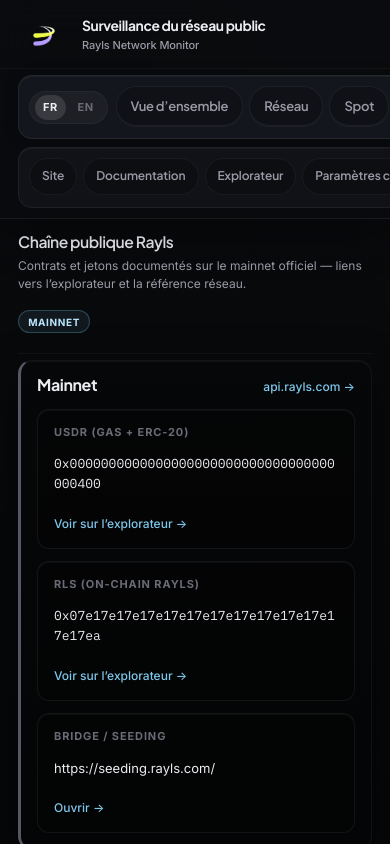
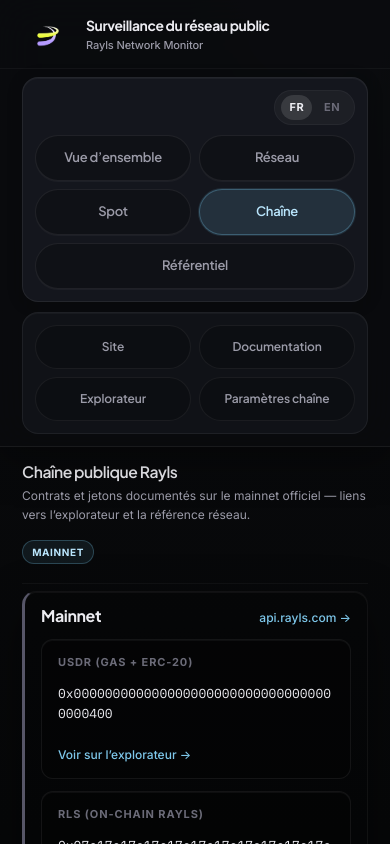
Before and after one commit to StrainUS/DashboardRayls, a React (Vite) app: page /chaine in a window 390 px wide. Shown: the top 844 px of the page. Built offline with nearby package versions, Linux system fonts and the light colour scheme; no server answers.

Commit message:
style: navigation mobile en grille et aération page Réseau
Grille 2 cols sans scroll horizontal, 5e lien pleine largeur, marges 22px ;
contrôle live en colonne et KPI plus lisibles sous 640px.

```diff
--- a/src/styles/pages.css
+++ b/src/styles/pages.css
@@ -562,15 +562,15 @@
 
 @media (max-width: 720px) {
   .site-header__toolbar {
-    padding-top: 6px;
-    padding-bottom: 10px;
+    padding-top: 8px;
+    padding-bottom: 12px;
   }
 
   .site-header__nav-rail {
     width: 100%;
     flex-direction: column;
     align-items: stretch;
-    gap: 8px;
+    gap: 10px;
     padding: 0;
     border-radius: 0;
     background: transparent;
@@ -579,55 +579,53 @@
   }
 
   .site-header__nav-group--primary {
-    flex-wrap: nowrap;
-    align-items: center;
-    gap: 8px;
-    padding: 8px 10px;
-    border-radius: 14px;
+    flex-direction: column;
+    align-items: stretch;
+    gap: 10px;
+    padding: 12px 12px;
+    border-radius: 16px;
     background: var(--surface);
     border: 1px solid var(--border);
     box-shadow: var(--panel-inset-highlight), 0 2px 16px rgba(0, 0, 0, 0.18);
   }
 
-  .site-header__lang {
+  .site-header__nav-group--primary .site-header__lang {
+    align-self: flex-end;
     margin-right: 0;
-    flex-shrink: 0;
-    padding: 3px 5px;
+    padding: 4px 6px;
   }
 
   .site-header__nav-pages {
-    flex: 1;
-    flex-wrap: nowrap;
-    overflow-x: auto;
-    overflow-y: hidden;
-    gap: 6px;
-    padding: 2px 4px 4px 0;
-    margin-right: -4px;
-    -webkit-overflow-scrolling: touch;
-    overscroll-behavior-x: contain;
-    scrollbar-width: none;
-    mask-image: linear-gradient(
-      to right,
-      black 0,
-      black calc(100% - 14px),
-      transparent 100%
-    );
-  }
-
-  .site-header__nav-pages::-webkit-scrollbar {
-    display: none;
-    height: 0;
+    display: grid;
+    grid-template-columns: repeat(2, minmax(0, 1fr));
+    gap: 8px;
+    width: 100%;
+    flex: none;
+    overflow: visible;
+    padding: 0;
+    margin: 0;
+    mask-image: none;
+    -webkit-mask-image: none;
   }
 
   .site-header__nav-pages .site-pill-link {
-    flex: 0 0 auto;
+    width: 100%;
+    min-height: 46px;
+    justify-content: center;
+    text-align: center;
     font-size: 13px;
     font-weight: 600;
     letter-spacing: -0.02em;
-    padding: 9px 14px;
-    border: 1px solid rgba(255, 255, 255, 0.06);
-    background: rgba(0, 0, 0, 0.2);
+    line-height: 1.2;
+    white-space: normal;
+    padding: 10px 12px;
+    border: 1px solid rgba(255, 255, 255, 0.07);
+    background: rgba(0, 0, 0, 0.22);
     box-shadow: 0 1px 0 rgba(255, 255, 255, 0.04);
+  }
+
+  .site-header__nav-pages .site-pill-link:last-child:nth-child(odd) {
+    grid-column: 1 / -1;
   }
 
   .site-header__nav-pages .site-pill-link--active {
@@ -641,47 +639,39 @@
   }
 
   .site-header__nav-group--secondary {
-    flex-direction: column;
-    align-items: stretch;
-    padding: 8px 10px;
-    border-radius: 14px;
+    padding: 12px 12px;
+    border-radius: 16px;
     background: rgba(18, 20, 26, 0.92);
     border: 1px solid rgba(255, 255, 255, 0.06);
     box-shadow: inset 0 1px 0 rgba(255, 255, 255, 0.035);
   }
 
   .site-header__nav-ext {
-    flex-wrap: nowrap;
-    overflow-x: auto;
-    overflow-y: hidden;
-    gap: 6px;
-    padding: 2px 4px 4px 0;
-    margin-right: -4px;
-    -webkit-overflow-scrolling: touch;
-    overscroll-behavior-x: contain;
-    scrollbar-width: none;
-    mask-image: linear-gradient(
-      to right,
-      black 0,
-      black calc(100% - 14px),
-      transparent 100%
-    );
-  }
-
-  .site-header__nav-ext::-webkit-scrollbar {
-    display: none;
-    height: 0;
+    display: grid;
+    grid-template-columns: repeat(2, minmax(0, 1fr));
+    gap: 8px;
+    width: 100%;
+    overflow: visible;
+    padding: 0;
+    margin: 0;
+    mask-image: none;
+    -webkit-mask-image: none;
   }
 
   .site-header__nav-ext .site-pill-link {
-    flex: 0 0 auto;
+    width: 100%;
+    min-height: 44px;
+    justify-content: center;
+    text-align: center;
     font-size: 12px;
     font-weight: 600;
-    padding: 8px 12px;
+    line-height: 1.2;
+    white-space: normal;
+    padding: 10px 10px;
     opacity: 1;
     color: var(--muted);
-    border: 1px solid rgba(255, 255, 255, 0.05);
-    background: rgba(0, 0, 0, 0.18);
+    border: 1px solid rgba(255, 255, 255, 0.06);
+    background: rgba(0, 0, 0, 0.2);
   }
 
   .site-header__nav-ext .site-pill-link:hover {
@@ -693,8 +683,8 @@
 @media (max-width: 520px) {
   .site-header__inner {
     padding: 12px 0 8px;
-    padding-left: calc(18px + env(safe-area-inset-left, 0px));
-    padding-right: calc(18px + env(safe-area-inset-right, 0px));
+    padding-left: calc(22px + env(safe-area-inset-left, 0px));
+    padding-right: calc(22px + env(safe-area-inset-right, 0px));
     gap: 12px 14px;
   }
 
@@ -732,9 +722,9 @@
   }
 
   .site-header__toolbar {
-    padding: 6px 0 10px;
-    padding-left: calc(18px + env(safe-area-inset-left, 0px));
-    padding-right: calc(18px + env(safe-area-inset-right, 0px));
+    padding: 8px 0 12px;
+    padding-left: calc(22px + env(safe-area-inset-left, 0px));
+    padding-right: calc(22px + env(safe-area-inset-right, 0px));
   }
 }
 
@@ -809,9 +799,9 @@
 
 @media (max-width: 520px) {
   .dash-main {
-    padding-top: 14px;
-    padding-left: calc(18px + env(safe-area-inset-left, 0px));
-    padding-right: calc(18px + env(safe-area-inset-right, 0px));
+    padding-top: 16px;
+    padding-left: calc(22px + env(safe-area-inset-left, 0px));
+    padding-right: calc(22px + env(safe-area-inset-right, 0px));
   }
 
   .dash-page-head {
@@ -947,6 +937,54 @@
   .dash-reseau-live-metrics {
     grid-template-columns: repeat(3, minmax(0, 1fr));
     align-items: stretch;
+  }
+}
+
+@media (max-width: 639px) {
+  .dash-reseau-board {
+    border-radius: var(--dash-radius-lg);
+  }
+
+  .dash-reseau-control {
+    flex-direction: column;
+    align-items: stretch;
+    gap: 12px;
+    padding: 14px 16px;
+  }
+
+  .dash-reseau-control__status {
+    width: 100%;
+    flex-direction: column;
+    align-items: flex-start;
+    gap: 10px;
+  }
+
+  .dash-reseau-control__action.dash-btn {
+    width: 100%;
+    justify-content: center;
+    min-height: 48px;
+  }
+
+  .dash-reseau-live {
+    padding: 14px 16px 18px;
+    gap: 14px;
+  }
+
+  .dash-reseau-live-metrics {
+    gap: 14px;
+  }
+
+  .dash-reseau-kpi {
+    padding: 16px 16px;
+  }
+
+  .dash-reseau-kpi__value--xl {
+    font-size: max(1.32rem, 6vw);
+  }
+
+  .dash-section--rpc {
+    padding-left: 14px;
+    padding-right: 14px;
   }
 }
 
```
